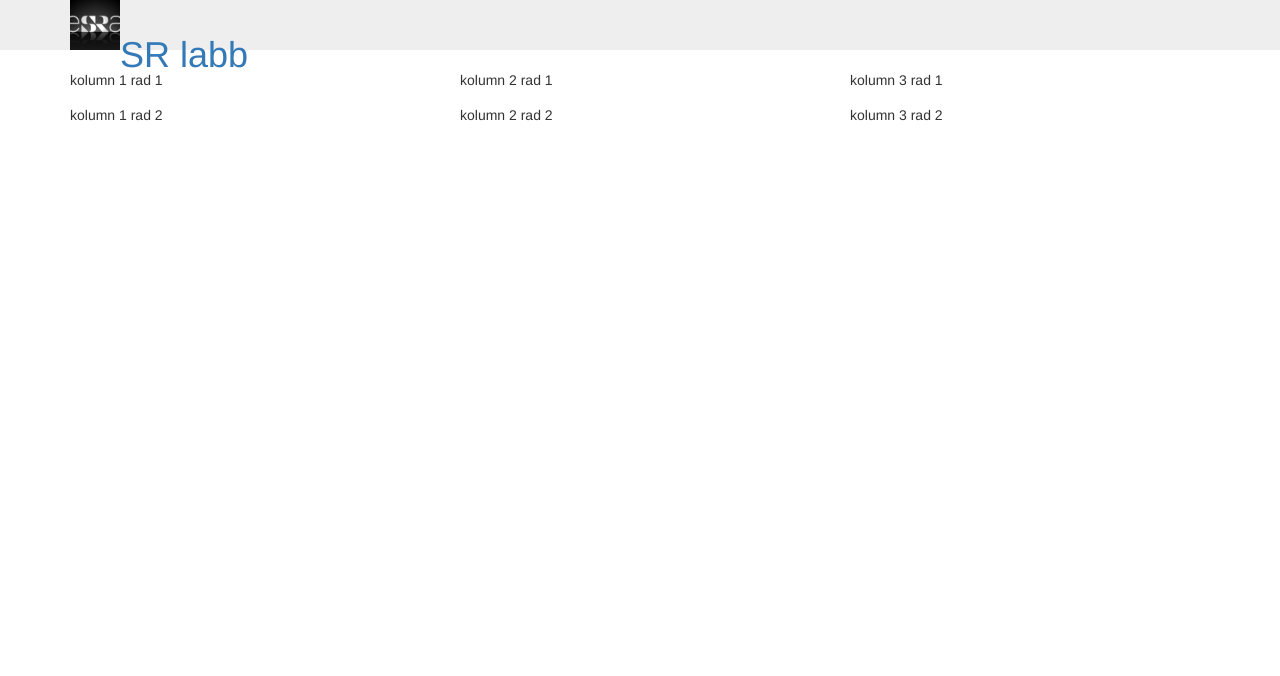
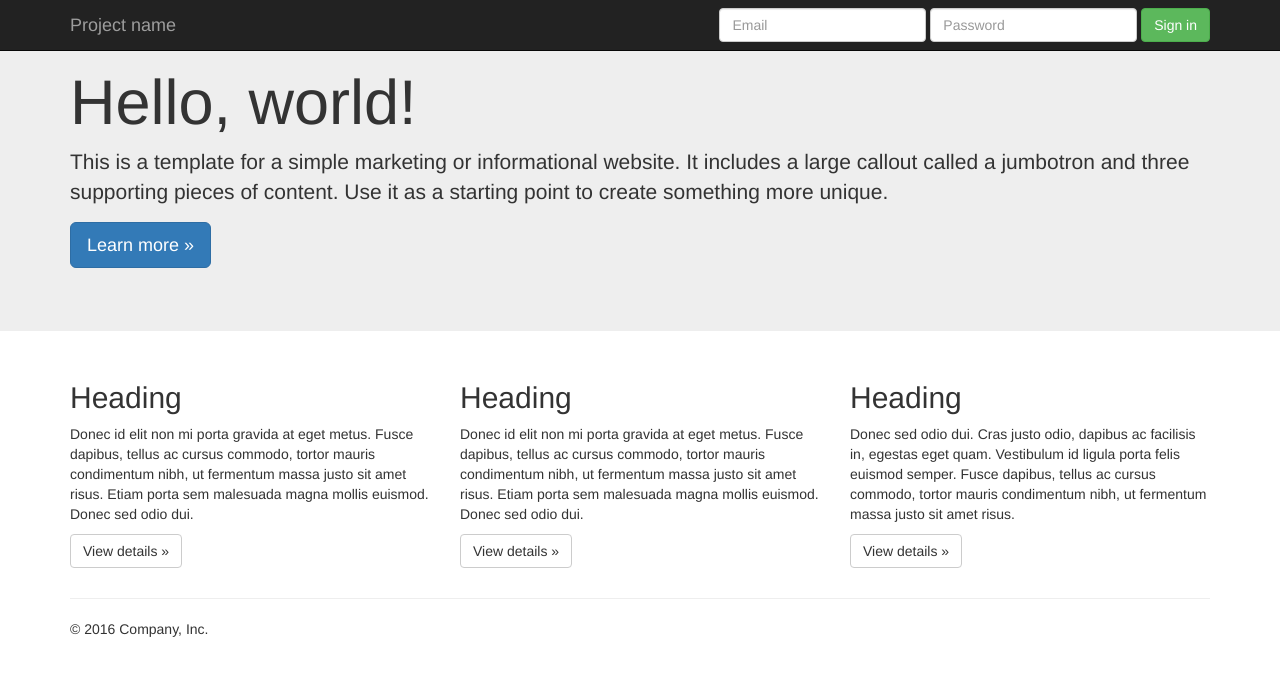
Before and after one commit to ragnarsr/rate, a plain HTML site: page index.html in a window 1280 px wide. Drawn offline with nearby package versions, Linux system fonts and the light colour scheme; no server answers.

Commit message:
Update index.html

```diff
--- a/index.html
+++ b/index.html
@@ -10,59 +10,77 @@
 	<meta name="apple-mobile-web-app-capable" content="yes">
 </head>
 <body>
-	<header>
-		<nav id="header-nav" class="navbar navbar-default">
+ <body>
+
+    <nav class="navbar navbar-inverse navbar-fixed-top">
       <div class="container">
         <div class="navbar-header">
-					<a href="index.html" class="pull-left visible-xs visible-sm visible-md visible-lg">
-						<div id="logo-img" alt="Logo image"></div>
-					</a>
-					<div class="navbar-brand hidden-xs">
-						<a href="index.html">
-							<h1>SR labb</h1>
-						</a>
-					</div>
-					<button type="button" class="navbar-toggle collapsed" data-toggle="collapse" data-target="#collapsable-nav" aria-expanded="false">
+          <button type="button" class="navbar-toggle collapsed" data-toggle="collapse" data-target="#navbar" aria-expanded="false" aria-controls="navbar">
             <span class="sr-only">Toggle navigation</span>
             <span class="icon-bar"></span>
             <span class="icon-bar"></span>
             <span class="icon-bar"></span>
           </button>
+          <a class="navbar-brand" href="#">Project name</a>
+        </div>
+        <div id="navbar" class="navbar-collapse collapse">
+          <form class="navbar-form navbar-right">
+            <div class="form-group">
+              <input type="text" placeholder="Email" class="form-control">
+            </div>
+            <div class="form-group">
+              <input type="password" placeholder="Password" class="form-control">
+            </div>
+            <button type="submit" class="btn btn-success">Sign in</button>
+          </form>
+        </div><!--/.navbar-collapse -->
+      </div>
+    </nav>
+
+    <!-- Main jumbotron for a primary marketing message or call to action -->
+    <div class="jumbotron">
+      <div class="container">
+        <h1>Hello, world!</h1>
+        <p>This is a template for a simple marketing or informational website. It includes a large callout called a jumbotron and three supporting pieces of content. Use it as a starting point to create something more unique.</p>
+        <p><a class="btn btn-primary btn-lg" href="#" role="button">Learn more &raquo;</a></p>
+      </div>
     </div>
 
-			</div>
-			<div id="collapsable-nav" class="collapse navbar-collapse">
-				<ul id="nav-list" class="nav navbar-nav navbar-right"></ul>
-			</div>
-		</nav>
-	</header>
-	<h1></h1>
     <div class="container">
+      <!-- Example row of columns -->
       <div class="row">
         <div class="col-md-4">
-				kolumn 1 rad 1
+          <h2>Heading</h2>
+          <p>Donec id elit non mi porta gravida at eget metus. Fusce dapibus, tellus ac cursus commodo, tortor mauris condimentum nibh, ut fermentum massa justo sit amet risus. Etiam porta sem malesuada magna mollis euismod. Donec sed odio dui. </p>
+          <p><a class="btn btn-default" href="#" role="button">View details &raquo;</a></p>
         </div>
         <div class="col-md-4">
-				kolumn 2 rad 1
+          <h2>Heading</h2>
+          <p>Donec id elit non mi porta gravida at eget metus. Fusce dapibus, tellus ac cursus commodo, tortor mauris condimentum nibh, ut fermentum massa justo sit amet risus. Etiam porta sem malesuada magna mollis euismod. Donec sed odio dui. </p>
+          <p><a class="btn btn-default" href="#" role="button">View details &raquo;</a></p>
        </div>
         <div class="col-md-4">
-				kolumn 3 rad 1
+          <h2>Heading</h2>
+          <p>Donec sed odio dui. Cras justo odio, dapibus ac facilisis in, egestas eget quam. Vestibulum id ligula porta felis euismod semper. Fusce dapibus, tellus ac cursus commodo, tortor mauris condimentum nibh, ut fermentum massa justo sit amet risus.</p>
+          <p><a class="btn btn-default" href="#" role="button">View details &raquo;</a></p>
         </div>
       </div>
-		<div class="row">
-			<div class="col-md-4">
-				kolumn 1 rad 2
-			</div>
-			<div class="col-md-4">
-				kolumn 2 rad 2
-			</div>
-			<div class="col-md-4">
-				kolumn 3 rad 2
-			</div>
-		</div>
-	</div>
-	<script src="js/jquery-2.2.3.min.js"></script>
-	<script src="js/bootstrap.min.js"></script>
-	<script src="js/script.js"></script>
+
+      <hr>
+
+      <footer>
+        <p>&copy; 2016 Company, Inc.</p>
+      </footer>
+    </div> <!-- /container -->
+
+
+    <!-- Bootstrap core JavaScript
+    ================================================== -->
+    <!-- Placed at the end of the document so the pages load faster -->
+    <script src="https://ajax.googleapis.com/ajax/libs/jquery/1.12.4/jquery.min.js"></script>
+    <script>window.jQuery || document.write('<script src="../../assets/js/vendor/jquery.min.js"><\/script>')</script>
+    <script src="../../dist/js/bootstrap.min.js"></script>
+    <!-- IE10 viewport hack for Surface/desktop Windows 8 bug -->
+    <script src="../../assets/js/ie10-viewport-bug-workaround.js"></script>
   </body>
 </html>
```
Lines whose indentation alone changed are shown as unchanged.
